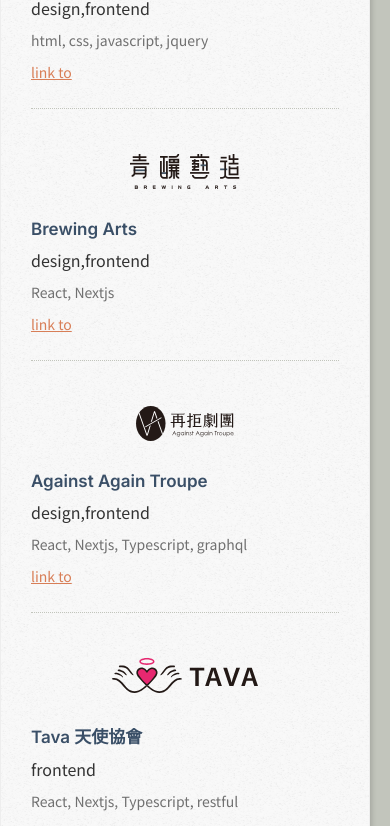
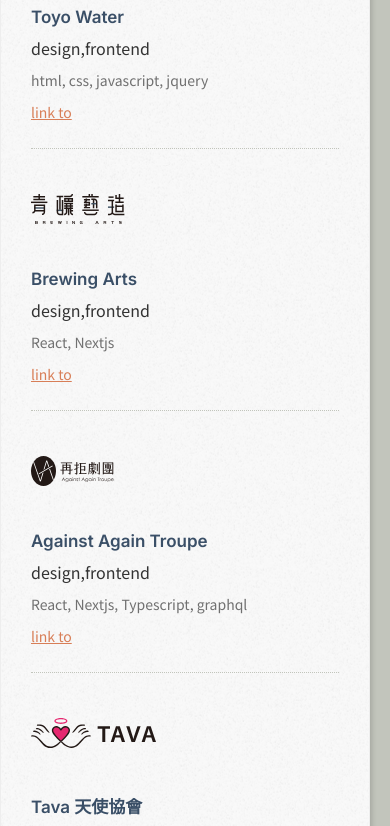
Before and after one commit to Chuliying/chuliying, a Next.js app: page / in a window 390 px wide. Shown: the part 2161-2987 px from the top of the page. Built offline with nearby package versions, Linux system fonts and the light colour scheme.

Commit message:
[dev] update resume

```diff
--- a/src/components/Works.tsx
+++ b/src/components/Works.tsx
@@ -59,6 +59,13 @@
     skills: 'React, Nextjs, Typescript, restful',
     logo: require('../../public/images/logo/logo-wide.svg'),
   },
+  {
+    link: 'https://www.showmore.cc/',
+    company: 'Showmore 電商平台',
+    jr: 'frontend',
+    skills: 'React, Nextjs, restful',
+    logo: require('../../public/images/logo/smr.svg'),
+  },
 ]
 
 const Works = () => {
--- a/src/pages/styles/index.scss
+++ b/src/pages/styles/index.scss
@@ -228,6 +228,9 @@
             &.main-margin-md {
                 margin-bottom: 0;
             }
+            img {
+                height: 25px;
+            }
             @media (max-width: 900px) {
                 border-bottom: none;
             }
@@ -269,12 +272,13 @@
             display: flex;
             width: 50%;
             justify-content: center;
-            align-items: center;
+            align-items: right;
             flex-direction: column;
             @media (max-width: 1200px) {
                 width: 100%;
                 padding-bottom: 15px;
                 justify-content: left;
+                align-items: left;
             }
 
             @media (max-width: 900px) {
@@ -282,12 +286,15 @@
             }
             img {
                 transition: all 0.5s;
-                height: 35px;
+                height: 30px;
                 width: auto;
                 filter: grayscale(0.8);
 
                 @media (max-width: 900px) {
                     filter: grayscale(0);
+                    margin-bottom: 15px;
+                    margin-left: 0;
+                    margin-right: auto;
                 }
             }
         }
```
Also changed, not shown: public/images/logo/smr.svg (added).
